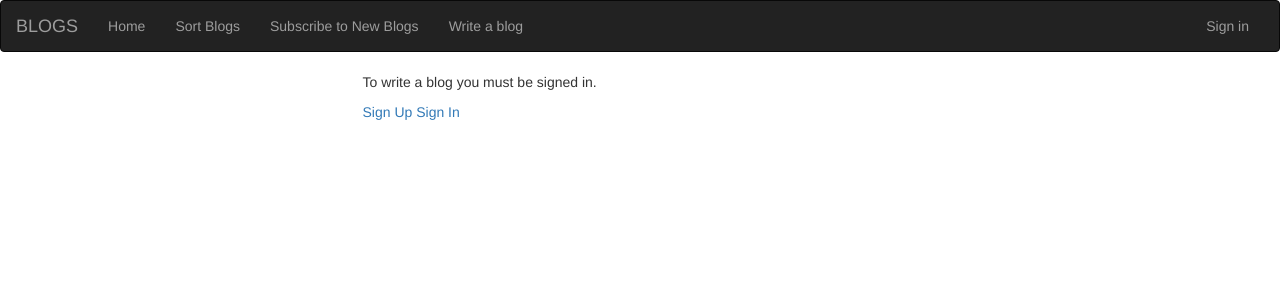
After one commit to Josephat-n/myBlog, a Flask app: page /blog/ in a window 1280 px wide. The commit adds this page. Shown: the top 300 px of the page. Run offline with Flask 2, Linux system fonts and the light colour scheme; some libraries are stand-ins or nearby versions.

Commit message:
create a path for creating a blog.

```diff
--- a/app/auth/views.py
+++ b/app/auth/views.py
@@ -30,7 +30,5 @@ def login():
          login_user(user,login_form.remember.data)
          return redirect(request.args.get('next') or url_for('main.index'))
 
-
-
-   title = "watchlist login"
+   title = "myBlog login"
    return render_template('auth/login.html',login_form = login_form,title=title)
--- a/app/main/forms.py
+++ b/app/main/forms.py
@@ -5,3 +5,8 @@ from wtforms.validators import Required
 class CommentForm(FlaskForm):
   comment = TextAreaField('Your Comment',validators=[Required()])
   submit = SubmitField('Submit')
+
+class BlogForm(FlaskForm):
+  title = StringField('Blog title',validators=[Required()])
+  blog_msg = TextAreaField('Blog message')
+  submit = SubmitField('Submit')
--- a/app/main/views.py
+++ b/app/main/views.py
@@ -24,3 +24,10 @@ def comment(id):
    form = CommentForm()
 
    return render_template('comment.html',a_blog = a_blog, comment_form=form)
+
+@main.route('/blog/')
+def blog():
+   """
+   path for creating a new blog
+   """
+   return render_template('blog.html')
--- /dev/null
+++ b/app/templates/blog.html
@@ -0,0 +1,20 @@
+{% extends 'base.html'%}
+
+{% block content %}
+<div class="container">
+   <div class="row">
+         <div class="col-md-3"></div>
+         <div class="col-md-6">
+         <div class="card" style="width: 100%;">
+               <div class="card-body">
+                 <p class="card-text">To write a blog you must be signed in.</p>
+                 <a href="{{url_for('auth.register')}}" class="card-link">Sign Up</a>
+                 <a href="{{url_for('auth.login')}}" class="card-link">Sign In</a>
+               </div>
+             </div>
+         </div>
+      <div class="col-md-3"></div>
+   </div>
+</div>
+
+{% endblock %}
--- a/app/templates/navbar.html
+++ b/app/templates/navbar.html
@@ -12,7 +12,9 @@
        <div class="navbar-collapse collapse">
            <ul class="nav navbar-nav">
              <li><a href="/">Home</a></li>
+             <li><a href="#">Sort Blogs</a></li>
              <li><a href="{{url_for('auth.register')}}">Subscribe to New Blogs</a></li>
+             <li><a href="{{url_for('main.blog')}}">Write a blog</a></li>
            </ul>
            <ul class="nav navbar-nav navbar-right">
               <li><a href="{{url_for('auth.login')}}">Sign in</a></li>
```
